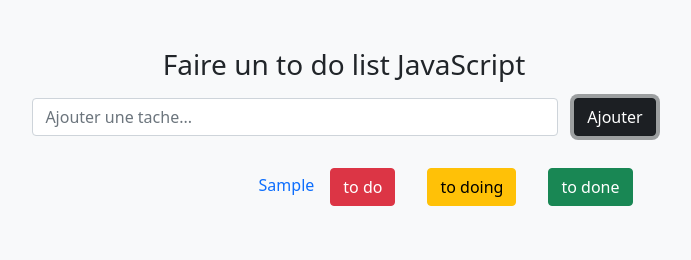
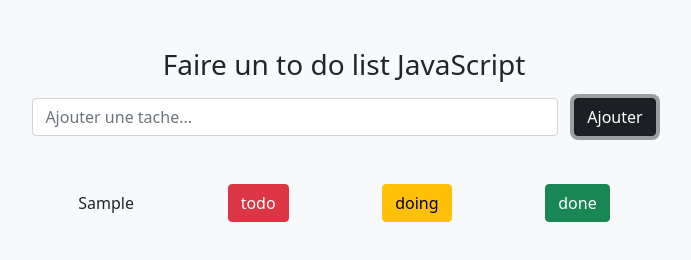
Before and after one commit to miss-ndeya/tache11JS, a plain HTML site: page index.html in a window 1280 px wide. Both pictures are taken after typing "Sample" into the empty fields and a click on the button "Ajouter". Shown: the whole page, without its empty margins (296-987 px from the left). Drawn offline with nearby package versions, Linux system fonts and the light colour scheme.

Commit message:
integration feedback

```diff
--- a/index.html
+++ b/index.html
@@ -26,10 +26,9 @@
             </form>
            </div>
 
-            <div class="col-md-7 mx-auto">
-                <ul class="list-group">
-                    <!-- taches -->
-                </ul>
+            <div class=" col-12 col-lg-7 col-md-12  mx-auto" id="liste">
+
+
             </div>
 
         </div>
--- a/index.js
+++ b/index.js
@@ -1,53 +1,42 @@
-//  selectionner les elements du HTML
-const input = document.querySelector('#input');
-let btnAjouter = document.querySelector('#btnAjouter');
-const liste = document.querySelector('ul');
-console.log(input);
+// selectionner les elements html
+let input = document.getElementById('input');
+let btnAjouter = document.getElementById('btnAjouter');
+let liste = document.getElementById('liste');
 
-// fonction click sur le bouton ajouter
+// fonction clic sur le bouton
 btnAjouter.addEventListener('click', listeTache);
 
+// fonction liste de tache
+function listeTache() {
+    let valeur = input.value;
+    if (valeur === '') {
+        alert('Veuillez saisir une tache a faire');
+    } else {
+        liste.innerHTML += `<div class="d-flex my-3 p-2 align-items-center justify-content-around ">
+        ${valeur}
+        <button class="btn btn-danger" onclick="Todo(event)">todo</button>
+        <button class="btn btn-warning" onclick="Doing(event)">doing</button>
+        <button class="btn btn-success" onclick="Done(event)">done</button>
+        </div>`
+        input.value = '';
+    }
+}
 
-function listeTache() {
-    // creation element HTML
-    let valeurInput = input.value
-    let li = document.createElement('li');
-    let todo = document.createElement('button');
-    let todoing = document.createElement('button');
-    let todone = document.createElement('button');
+// fonction pour change le bg de la tache en rouge au click du bouton todo
 
-    // Affichage elements
-    li.innerHTML = `${valeurInput}`;
-    todo.innerHTML= "to do";
-    todoing.innerHTML= "to doing";
-    todone.innerHTML= "to done";
-    li.appendChild(todo);
-    li.appendChild(todoing);
-    li.appendChild(todone);
-    liste.appendChild(li);
+function Todo(event) {
+    event.target.parentNode.style.backgroundColor = '#dc3545'
+    event.target.parentNode.style.color = '#fff'
+}
 
-    // reinitialiser le champ de saisi
-    input.value = "";
+// fonction pour change le bg de la tache en orange au click du bouton doing
+function Doing(event) {
+    event.target.parentNode.style.backgroundColor = '#ffc107'
+    event.target.parentNode.style.color = '#000'
+}
 
-    // styliser la tache
-    li.classList = "mb-4 nav-link py-2 text-end"
-    todo.classList = "btn btn-danger mx-3"
-    todoing.classList = "btn btn-warning mx-3"
-    todone.classList = "btn btn-success mx-3"
-
-    // fonction pour changer le bg de todo
-    todo.addEventListener("click", () =>  {
-        li.style.backgroundColor = "#dc3545";
-    })
-    // fonction pour changer le bg de todoing
-    todoing.addEventListener("click", () =>  {
-        li.style.backgroundColor = "#ffc107";
-    })
-    // fonction pour changer le bg de todone
-    todone.addEventListener("click", () =>  {
-        li.style.backgroundColor = "#198754";
-    })
-
-
-
+// fonction pour change le bg de la tache en vert au click du bouton done
+function Done(event) {
+    event.target.parentNode.style.backgroundColor = '#198754'
+    event.target.parentNode.style.color = '#fff'
 }
```
